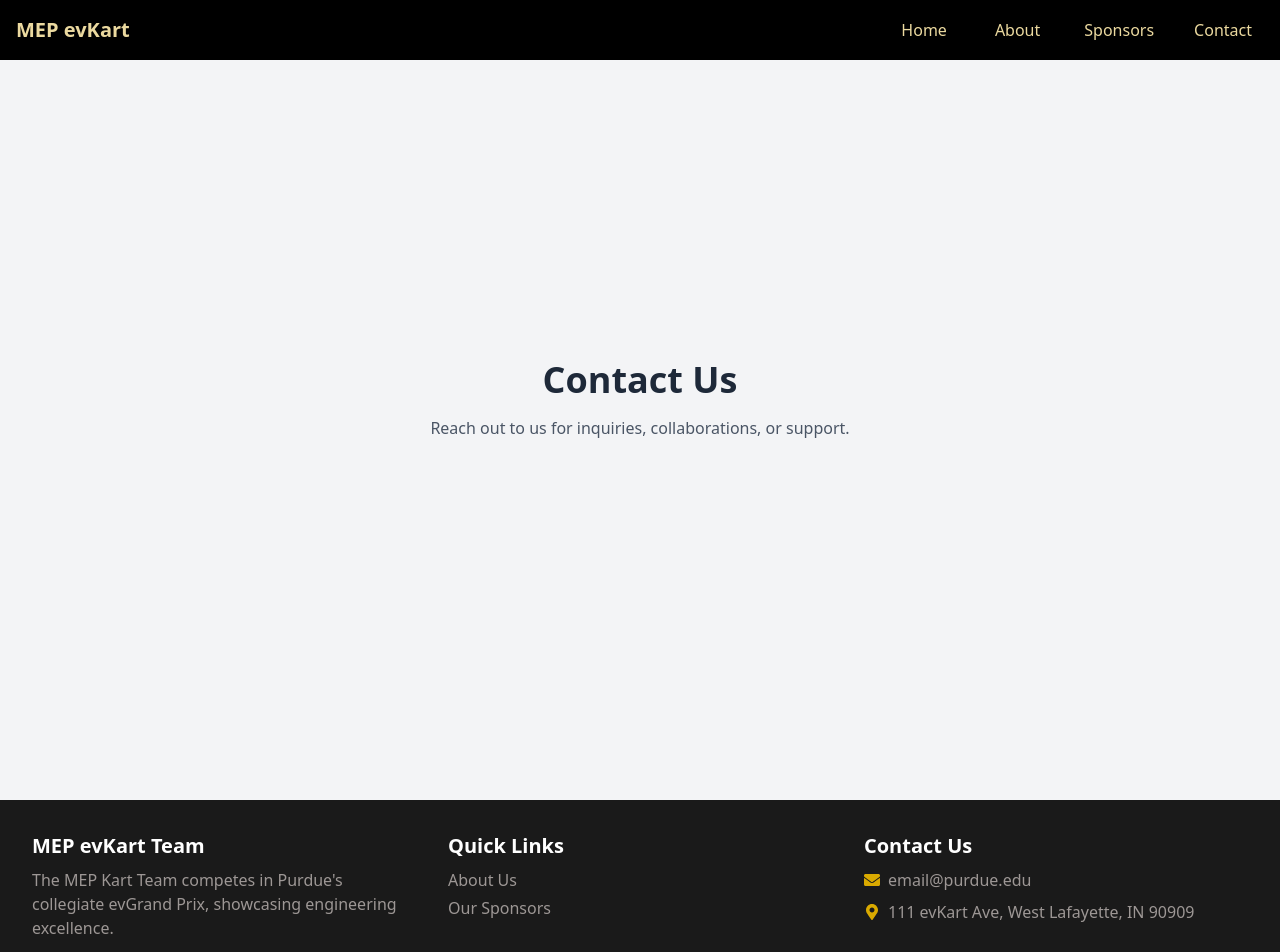
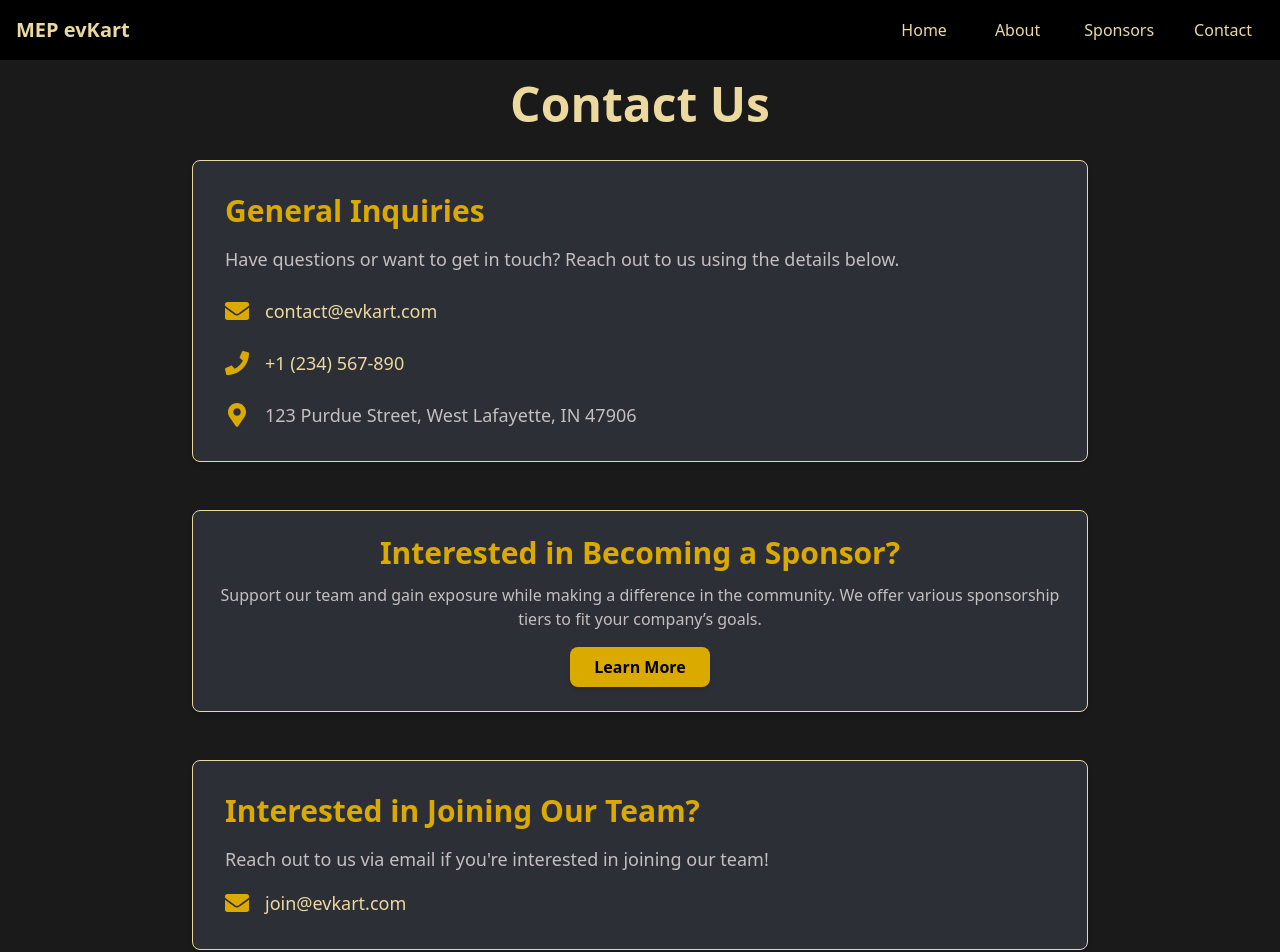
Before and after one commit to nmchong/mep_evkart_website, a React (Vite) app in the folder frontend/: page /contact in a window 1280 px wide. Shown: the top 952 px of the page. Built offline with nearby package versions, Linux system fonts and the light colour scheme.

Commit message:
contact page and sponsorinterest component

```diff
--- a/frontend/src/components/sections/HeroSection.jsx
+++ b/frontend/src/components/sections/HeroSection.jsx
@@ -3,9 +3,9 @@ import SocialMediaButtons from "../ui/SocialMediaButtons";
 
 const HeroSection = () => {
     return (
-        <section className="flex flex-col items-center justify-center bg-[#CFB991] py-12 md:py-20 pb-10 text-black">
+        <section className="flex flex-col items-center justify-center bg-[#CFB991] pt-50 pb-20 text-black">
             {/* large title */}
-            <h1 className="text-6xl font-bold text-center p-12 mb-10">
+            <h1 className="text-7xl font-bold mb-15">
                 MEP evKart
             </h1>
 
--- /dev/null
+++ b/frontend/src/components/sections/SponsorInterestSection.jsx
@@ -0,0 +1,18 @@
+import React from "react";
+
+function SponsorInterestSection() {
+    return (
+        <div className="max-w-4xl mx-auto bg-[#2D2F36] p-6 rounded-lg shadow-md border border-[#EBD99F] mb-12">
+            <h3 className="text-3xl font-semibold text-[#DAAA00]">Interested in Becoming a Sponsor?</h3>
+            <p className="text-[#C4BFC0] mt-3">
+                Support our team and gain exposure while making a difference in the community. We offer various sponsorship tiers to fit your company’s goals.
+            </p>
+            <a href="https://google.com" target="_blank" rel="noopener noreferrer"
+                className="inline-block mt-4 px-6 py-2 bg-[#DAAA00] text-black font-semibold rounded-lg shadow-md hover:bg-[#8E6F3E] transition">
+                Learn More
+            </a>
+        </div>
+    );
+}
+
+export default SponsorInterestSection;
--- a/frontend/src/pages/Contact.jsx
+++ b/frontend/src/pages/Contact.jsx
@@ -1,14 +1,63 @@
 import React from "react";
+import { FaEnvelope, FaPhone, FaMapMarkerAlt } from "react-icons/fa";
+import SponsorInterestSection from "../components/sections/SponsorInterestSection";
 
-const Contact = () => {
-  return (
-    <div className="flex flex-col items-center justify-center min-h-screen bg-gray-100 p-6">
-        <h1 className="text-4xl font-bold text-gray-800">Contact Us</h1>
-        <p className="text-gray-600 mt-4 max-w-2xl text-center">
-            Reach out to us for inquiries, collaborations, or support.
-        </p>
-    </div>
-  );
-};
+function Contact() {
+    return (
+        <section className="w-full bg-[#1A1A1A] text-white py-20 px-8 text-center"> {/* Increased top padding */}
+            {/* Title */}
+            <h2 className="text-5xl font-bold text-[#EBD99F] mb-8">Contact Us</h2>
+
+            {/* General Inquiries Section */}
+            <div className="max-w-4xl mx-auto bg-[#2D2F36] p-8 rounded-lg shadow-md border border-[#EBD99F] text-left mb-12">
+                <h3 className="text-3xl font-semibold text-[#DAAA00] mb-4">General Inquiries</h3>
+                <p className="text-[#C4BFC0] mb-6 text-lg">
+                    Have questions or want to get in touch? Reach out to us using the details below.
+                </p>
+
+                <div className="space-y-6">
+                    {/* Email */}
+                    <div className="flex items-center space-x-4">
+                        <FaEnvelope className="text-[#DAAA00] text-2xl" />
+                        <a href="mailto:contact@evkart.com" className="text-[#EBD99F] hover:text-[#DAAA00] transition text-lg">
+                            contact@evkart.com
+                        </a>
+                    </div>
+
+                    {/* Phone */}
+                    <div className="flex items-center space-x-4">
+                        <FaPhone className="text-[#DAAA00] text-2xl" />
+                        <a href="tel:+1234567890" className="text-[#EBD99F] hover:text-[#DAAA00] transition text-lg">
+                            +1 (234) 567-890
+                        </a>
+                    </div>
+
+                    {/* Address */}
+                    <div className="flex items-center space-x-4">
+                        <FaMapMarkerAlt className="text-[#DAAA00] text-2xl" />
+                        <p className="text-[#C4BFC0] text-lg">123 Purdue Street, West Lafayette, IN 47906</p>
+                    </div>
+                </div>
+            </div>
+
+            {/* Sponsor Interest Section */}
+            <SponsorInterestSection />
+
+            {/* Interested in Joining Our Team? */}
+            <div className="max-w-4xl mx-auto bg-[#2D2F36] p-8 rounded-lg shadow-md border border-[#EBD99F] text-left mt-12">
+                <h3 className="text-3xl font-semibold text-[#DAAA00] mb-4">Interested in Joining Our Team?</h3>
+                <p className="text-[#C4BFC0] mb-4 text-lg">
+                    Reach out to us via email if you're interested in joining our team!
+                </p>
+                <div className="flex items-center space-x-4">
+                    <FaEnvelope className="text-[#DAAA00] text-2xl" />
+                    <a href="mailto:join@evkart.com" className="text-[#EBD99F] hover:text-[#DAAA00] transition text-lg">
+                        join@evkart.com
+                    </a>
+                </div>
+            </div>
+        </section>
+    );
+}
 
 export default Contact;
--- a/frontend/src/pages/Sponsors.jsx
+++ b/frontend/src/pages/Sponsors.jsx
@@ -1,4 +1,5 @@
 import React from "react";
+import SponsorInterestSection from "../components/sections/SponsorInterestSection.jsx";
 
 // Placeholder sponsors with links
 const sponsorsTier1 = [
@@ -21,20 +22,15 @@ const sponsorsTier3 = [
 
 function Sponsors() {
     return (
-        <section className="w-full bg-[#1A1A1A] text-white py-16 px-8 text-center">
+        <section className="w-full bg-[#1A1A1A] text-white py-20 px-8 text-center">
             {/* Title */}
             <h2 className="text-5xl font-bold text-[#EBD99F] mb-8">Our Sponsors</h2>
 
-            {/* Sponsor Interest Section */}
-            <div className="max-w-4xl mx-auto bg-[#2D2F36] p-6 rounded-lg shadow-md border border-[#EBD99F] mb-12">
-                <h3 className="text-3xl font-semibold text-[#DAAA00]">Interested in Becoming a Sponsor?</h3>
-                <p className="text-[#C4BFC0] mt-3">Support our team and gain exposure while making a difference in the community. We offer various sponsorship tiers to fit your company’s goals.</p>
-                <a href="https://google.com" target="_blank" rel="noopener noreferrer" className="inline-block mt-4 px-6 py-2 bg-[#DAAA00] text-black font-semibold rounded-lg shadow-md hover:bg-[#8E6F3E] transition">Learn More</a>
-            </div>
+            <SponsorInterestSection></SponsorInterestSection>
 
             {/* Tier 1 - Largest Donors */}
             <div className="max-w-6xl mx-auto mb-8">
-                <h3 className="text-3xl font-semibold text-[#DAAA00] mb-4">Gold Sponsors</h3>
+                <h3 className="text-3xl font-semibold text-[#DAAA00] mb-4">Gold Sponsors ($xxxxx)</h3>
                 <div className="flex flex-wrap justify-center gap-4">
                     {sponsorsTier1.map((sponsor, index) => (
                         <a key={index} href={sponsor.link} target="_blank" rel="noopener noreferrer">
@@ -46,7 +42,7 @@ function Sponsors() {
 
             {/* Tier 2 - Mid-Level Donors */}
             <div className="max-w-6xl mx-auto mb-8">
-                <h3 className="text-2xl font-semibold text-[#EBD99F] mb-4">Silver Sponsors</h3>
+                <h3 className="text-2xl font-semibold text-[#EBD99F] mb-4">Silver Sponsors ($yyyy)</h3>
                 <div className="flex flex-wrap justify-center gap-4">
                     {sponsorsTier2.map((sponsor, index) => (
                         <a key={index} href={sponsor.link} target="_blank" rel="noopener noreferrer">
@@ -58,7 +54,7 @@ function Sponsors() {
 
             {/* Tier 3 - General Sponsors */}
             <div className="max-w-6xl mx-auto">
-                <h3 className="text-xl font-semibold text-[#C4BFC0] mb-4">Bronze Sponsors</h3>
+                <h3 className="text-xl font-semibold text-[#C4BFC0] mb-4">Bronze Sponsors ($zzz)</h3>
                 <div className="flex flex-wrap justify-center gap-3">
                     {sponsorsTier3.map((sponsor, index) => (
                         <a key={index} href={sponsor.link} target="_blank" rel="noopener noreferrer">
```
